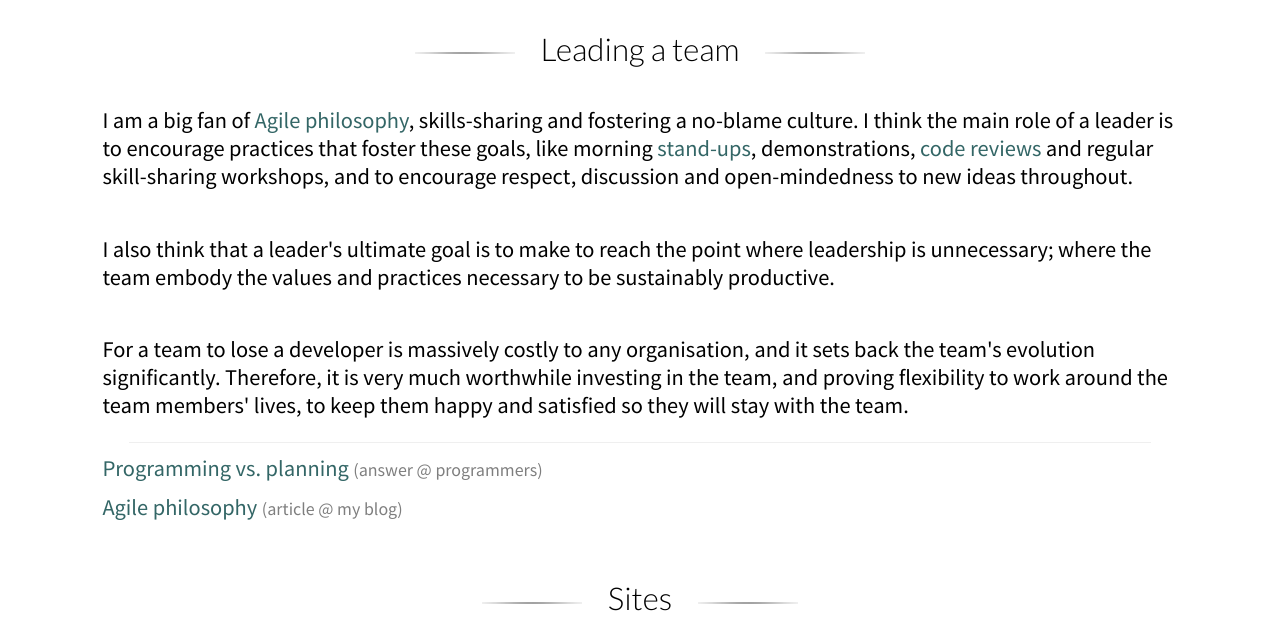
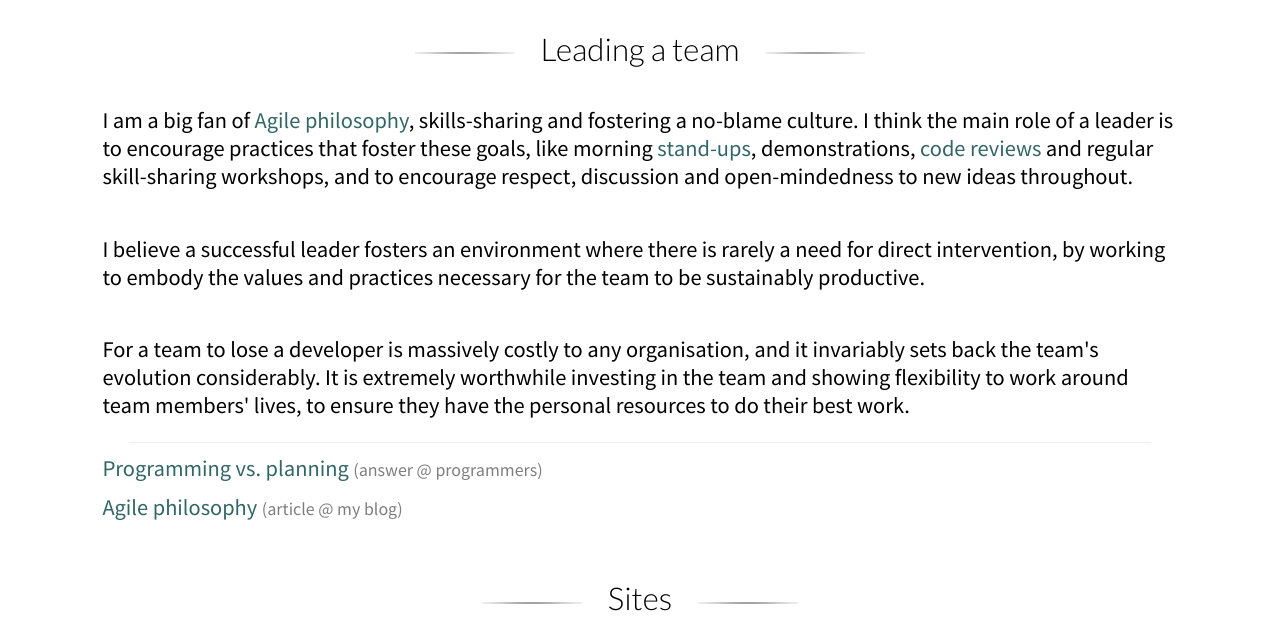
Before and after one commit to nottrobin/cv.robinwinslow.uk, a Django app: template cv/templates/cv/index.html in a window 1280 px wide. Shown: the part 2014-2631 px from the top of the page. Run offline with Django 3.2, Linux system fonts and the light colour scheme; the template is opened without the code that fills it, so the values that code supplies are empty; some libraries are stand-ins or nearby versions.

Commit message:
Change leadership wording

```diff
--- a/cv/templates/cv/index.html
+++ b/cv/templates/cv/index.html
@@ -139,9 +139,9 @@
 
     <p>I am a big fan of <a href="http://robinwinslow.co.uk/2014/01/10/agile-philosophy/">Agile philosophy</a>, skills-sharing and fostering a no-blame culture. I think the main role of a leader is to encourage practices that foster these goals, like morning <a href="http://en.wikipedia.org/wiki/Stand-up_meeting">stand-ups</a>, demonstrations, <a href="https://en.wikipedia.org/wiki/Code_review">code reviews</a> and regular skill-sharing workshops, and to encourage respect, discussion and open-mindedness to new ideas throughout.</p>
 
-    <p>I also think that a leader's ultimate goal is to make to reach the point where leadership is unnecessary; where the team embody the values and practices necessary to be sustainably productive.</p>
+    <p>I believe a successful leader fosters an environment where there is rarely a need for direct intervention, by working to embody the values and practices necessary for the team to be sustainably productive.</p>
 
-    <p>For a team to lose a developer is massively costly to any organisation, and it sets back the team's evolution significantly. Therefore, it is very much worthwhile investing in the team, and proving flexibility to work around the team members' lives, to keep them happy and satisfied so they will stay with the team.</p>
+    <p>For a team to lose a developer is massively costly to any organisation, and it invariably sets back the team's evolution considerably. It is extremely worthwhile investing in the team and showing flexibility to work around team members' lives, to ensure they have the personal resources to do their best work.</p>
 
     <nav class="examples-navigation">
         <ul>
```
